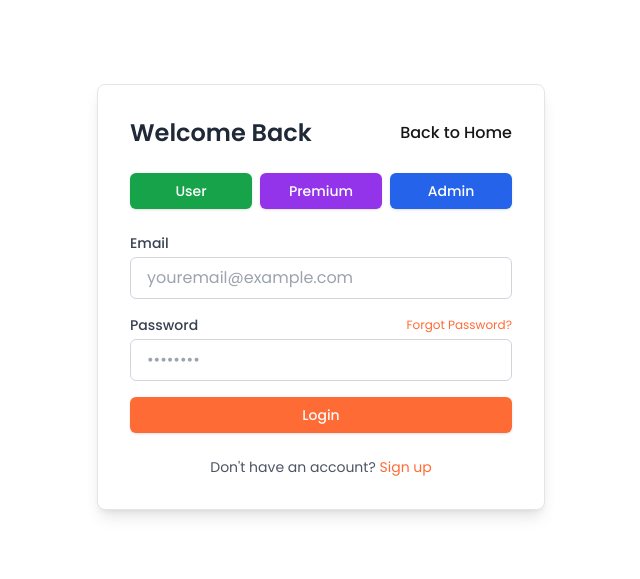
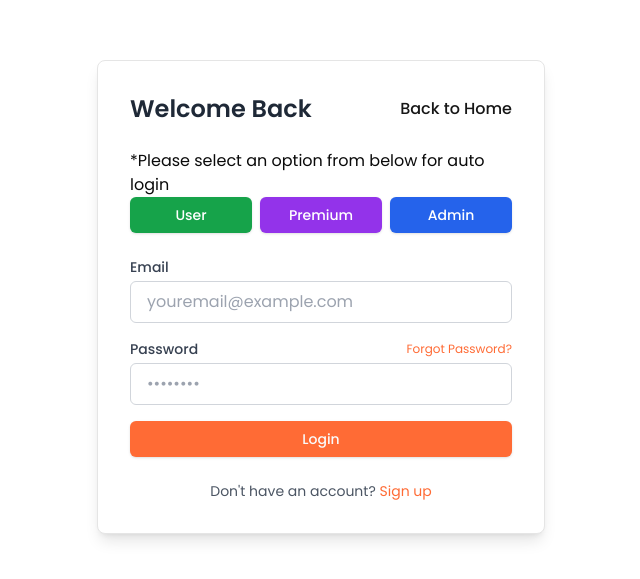
Before and after one commit to azir9200/latest_food_display, a Next.js app: page /login in a window 1280 px wide. Shown: the part 103-682 px from the top of the page, without its empty margins (319-959 px from the left). Built offline with nearby package versions, Linux system fonts and the light colour scheme; no server answers.

Commit message:
auto login system implemented

```diff
--- a/src/components/page/login/LoginForm.tsx
+++ b/src/components/page/login/LoginForm.tsx
@@ -1,5 +1,6 @@
 "use client";
 import { Button } from "@/components/ui/button";
+import { useUser } from "@/context/UserContext";
 import { loginUser } from "@/services/AuthService";
 import Link from "next/link";
 import { useRouter, useSearchParams } from "next/navigation";
@@ -22,13 +23,13 @@ const LoginForm = () => {
   const redirect = searchParams.get("callbackUrl");
 
   const router = useRouter();
-  // const { setIsLoading } = useUser();
+  const { setIsLoading } = useUser();
 
   const onSubmit = async (data: FormData) => {
     try {
-      // setIsLoading(true);
+      setIsLoading(true);
       const res = await loginUser(data);
-      console.log("login form", loginUser);
+
       console.log("login res", res);
 
       if (res?.success) {
@@ -40,12 +41,11 @@ const LoginForm = () => {
           toast.success(res?.message);
         }
       } else {
-        // setIsLoading(false);
+        setIsLoading(false);
         toast.error(res?.message);
       }
-    // eslint-disable-next-line @typescript-eslint/no-explicit-any
     } catch (err: any) {
-      // setIsLoading(false);
+      setIsLoading(false);
       toast.error(err.message || "Something went wrong!");
     }
   };
@@ -53,8 +53,8 @@ const LoginForm = () => {
   const handleDefaultLogin = (type: "admin" | "user" | "premium") => {
     const presets = {
       admin: { email: "admin1@gmail.com", password: "123456" },
-      user: { email: "user10@gmail.com", password: "123456" },
-      premium: { email: "premium@gmail.com", password: "123456" },
+      user: { email: "user1@gmail.com", password: "123456" },
+      premium: { email: "premium1@gmail.com", password: "123456" },
     };
 
     const selected = presets[type];
@@ -73,6 +73,12 @@ const LoginForm = () => {
           >
             Back to Home
           </Link>
+        </div>
+        <div>
+          <p>
+            {" "}
+            <p>*Please select an option from below for auto login</p>
+          </p>
         </div>
 
         {/* === Role Buttons === */}
```
